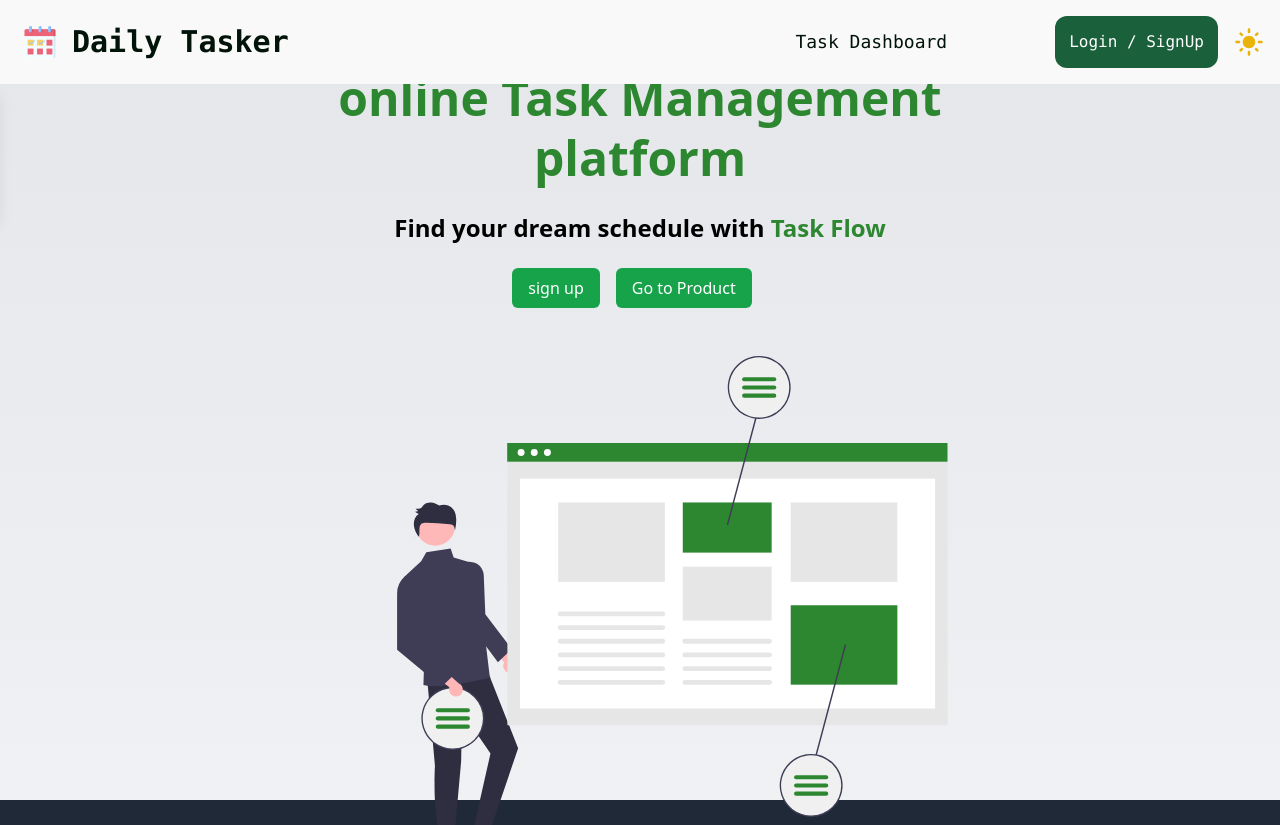
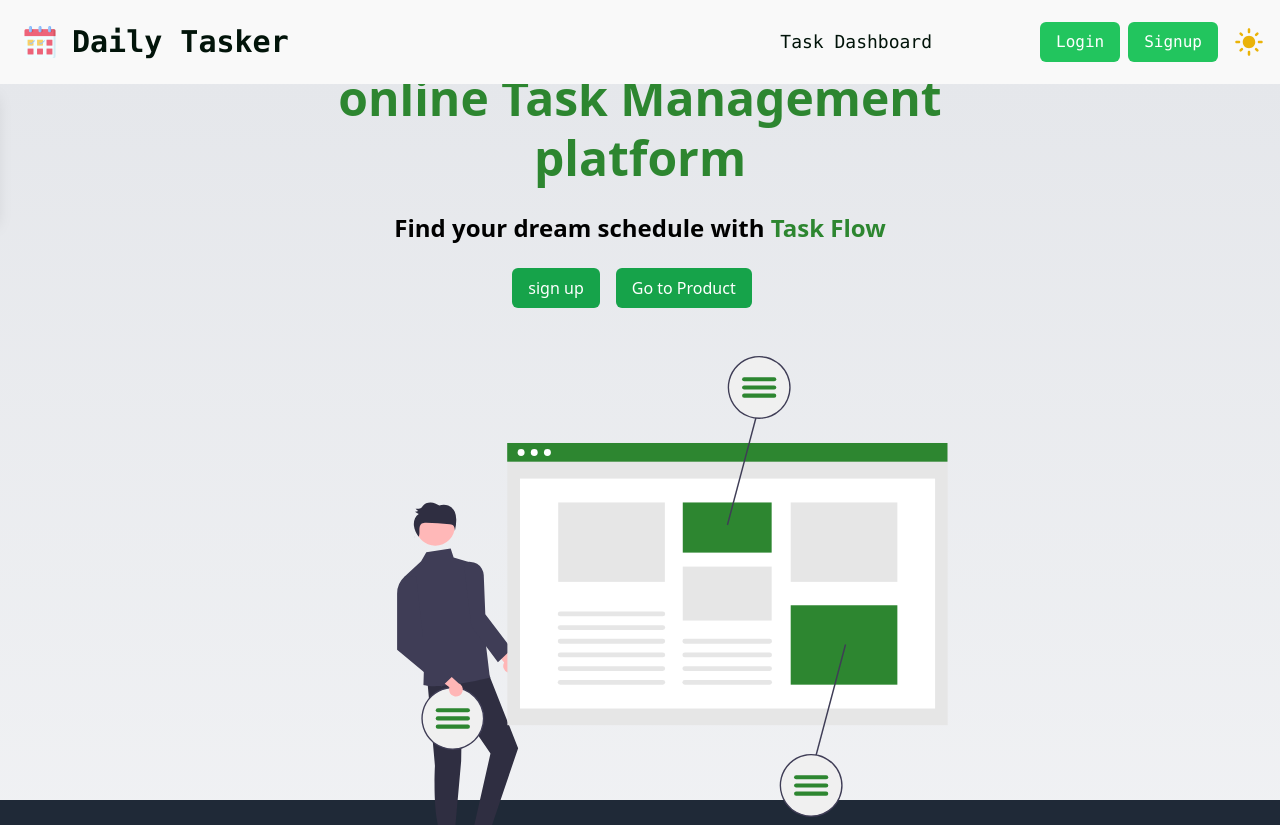
Before and after one commit to chingu-voyages/v47-tier2-team-10, a React (Create React App) app in the folder v47-client/: page / in a window 1280 px wide. Shown: the top 825 px of the page. Built offline with nearby package versions, Linux system fonts and the light colour scheme.

Commit message:
Update LoginBtn.jsx -sky

```diff
--- a/v47-client/src/components/navbar/LoginBtn.jsx
+++ b/v47-client/src/components/navbar/LoginBtn.jsx
@@ -1,16 +1,29 @@
 import React from "react";
+import Login from "../../pages/Login";
+import Signup from "../../pages/Signup";
 import { IoPersonCircle } from "react-icons/io5";
+
 
 const LoginBtn = () => {
   return (
-    <div className="flex ">
+    <div className="flex space-x-2">
+      {/* Previous btn design*/}
+      {/* I had to seperate Login/signup button for users- Skylar */}
+      {/* <button type="button" className="text-white border-2 border-transparent bg-navGreen font-medium rounded-xl sm:text-md p-3 transition duration-300 ease-in-out transform  hover:border-black hover:border-2 hover:bg-navWhite hover:text-black">Login/Signup</button> */}
+
       <button
         type="button"
-        className=" text-white border-2 border-transparent bg-navGreen font-medium rounded-xl sm:text-md p-3 transition duration-300 ease-in-out transform  hover:border-black hover:border-2 hover:bg-navWhite hover:text-black "
+        className=" "
       >
-        Login / SignUp
+        <Login/>
       </button>
 
+      <button
+        type="button"
+        className=" "
+      >
+        <Signup/>
+      </button>
       {/* if logined this will be shown. need to add conditinal rendering */}
 
       {/* <div className="flex items-center">
```
